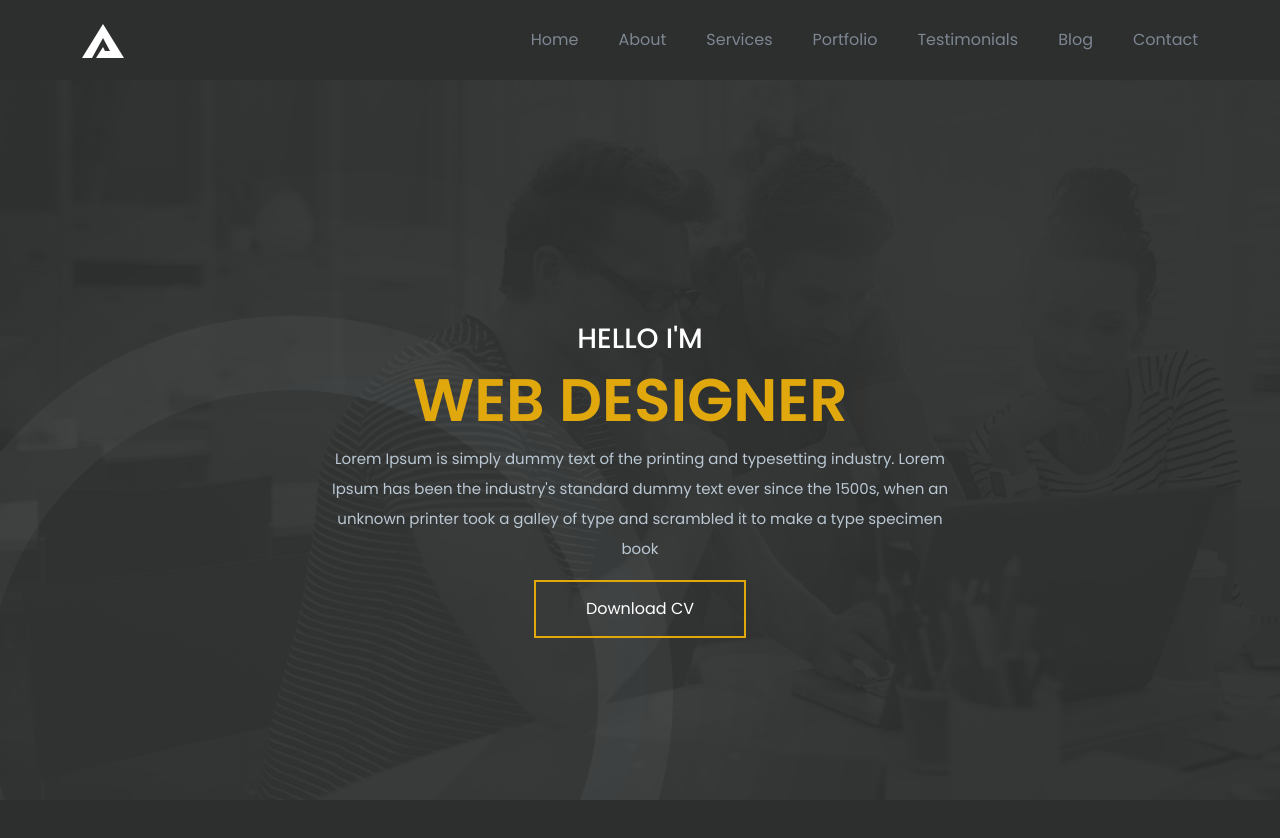
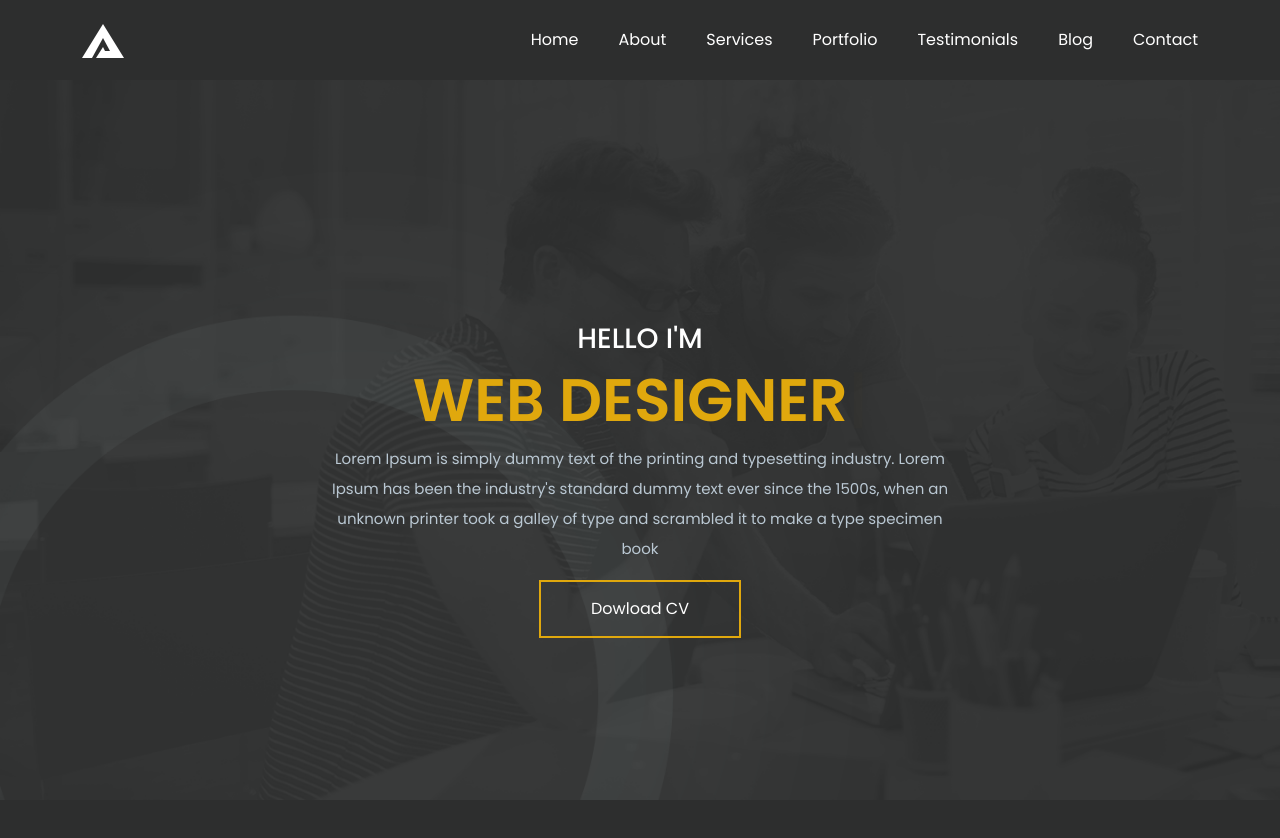
Before and after one commit to gareky1/Praticanto-portifolio-React., a React (Create React App) app: page / in a window 1280 px wide. Shown: the top 838 px of the page. Built offline with nearby package versions, Linux system fonts and the light colour scheme.

Commit message:
action button dowload cv

```diff
--- a/src/App.css
+++ b/src/App.css
@@ -24,7 +24,7 @@ body {
 }
 
 a {
-  color: var(--greyDark) !important;
+  color: var(--white) !important;
   text-decoration: none !important;
   transition: 0.5s !important;
 }
--- a/src/components/home/Hero.jsx
+++ b/src/components/home/Hero.jsx
@@ -18,7 +18,9 @@ export const Hero = () => {
           </h1>
           <p data-aos="fade-left">{val.desc}</p>
           <button className="primaryBtn" data-aos="fade-up-right">
-            Download CV
+            <a href="../CV/PDF-TESTE.pdf" download="mycv.pdf">
+              Dowload CV
+            </a>
           </button>
         </div>
       ))}
--- a/src/components/pages/About.jsx
+++ b/src/components/pages/About.jsx
@@ -3,6 +3,7 @@ import { about } from "../data/dummydata";
 import { Heading } from "../common/Heading";
 
 export const About = () => {
+
   return (
     <>
       <section className="about">
@@ -16,7 +17,11 @@ export const About = () => {
                 <Heading title="ABOUT ME" />
                 <p>{val.desc}</p>
                 <p>{val.desc1}</p>
-                <button className="primaryBtn">Dowload CV</button>
+                <button className="primaryBtn" >
+                  <a href="../CV/PDF-TESTE.pdf" download="mycv.pdf">
+                  Dowload CV
+                  </a>
+                </button>
               </div>
             </>
           ))}
--- a/src/components/pages/Portfolio.jsx
+++ b/src/components/pages/Portfolio.jsx
@@ -24,6 +24,7 @@ export const Portfolio = () => {
     setTempdata((items) => [1, ...tempData]);
     return setModel(true);
   };
+
   return (
     <>
       <article>
```
Also changed, not shown: 1 other file (tests, documents, lock files or other folders).
